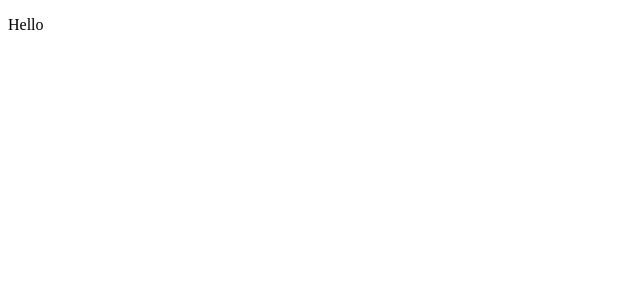
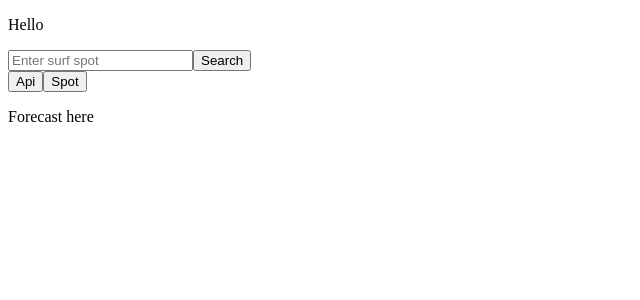
Before and after one commit to Munchlaxx/SwellHack, a React (Create React App) app: page / in a window 1280 px wide. Shown: the top 300 px of the page, without its empty margins (0-640 px from the left). Built offline with nearby package versions, Linux system fonts and the light colour scheme.

Commit message:
working api call

```diff
--- a/package.json
+++ b/package.json
@@ -5,7 +5,8 @@
   "dependencies": {
     "react": "^16.8.6",
     "react-dom": "^16.8.6",
-    "react-scripts": "3.0.1"
+    "react-scripts": "3.0.1",
+    "tachyons": "^4.11.1"
   },
   "scripts": {
     "start": "react-scripts start",
--- a/src/App.js
+++ b/src/App.js
@@ -1,19 +1,62 @@
 import React, {Component} from 'react';
 import './App.css';
-
+import SearchBox from './components/Searchbar';
+import SurfForecast from './components/SurfForecast';
+import spotData from './data';
 class App extends Component {
   constructor(){
     super()
     this.state = {
+      spotInfo : {},
+      swellHeight : null,
+      waveHeight : null,
+      wavePeriod : null,
+      windSpeed : null,
+      windDirection : null,
+      waterTemperature: null,
+      airTemperature : null
 
     }
   }
 
+  getSwellData = async (event) => {
+    const spotObj = this.findSpot();
+    const lat = spotObj.lat;
+    const lng = spotObj.long;
+    const params = spotObj.weatherParams;
+    const api_call = await fetch(`https://api.stormglass.io/v1/weather/point?lat=${lat}&lng=${lng}&params=${params}`, {
+      headers: {
+        'Authorization': 'f0407b78-95be-11e9-9c0e-0242ac130004-f0407c86-95be-11e9-9c0e-0242ac130004'
+      }
+    });
+    const data = await api_call.json();
+    console.log(data);
+    this.setState({
+      swellHeight : null,
+      waveHeight : null,
+      wavePeriod : null,
+      windSpeed : null,
+      windDirection : null,
+      waterTemperature: null,
+      airTemperature : null
+    });
+  }
+
+  findSpot = () => {
+    console.log(spotData.spots[0]);
+      this.setState({
+        spotInfo: spotData
+      });
+      return spotData.spots[0];
+
+  }
 
   render(){
     return (
       <div >
       <p>Hello</p>
+      <SearchBox />
+      <SurfForecast getSwellData ={this.getSwellData} findSpot = {this.findSpot}/>
       </div>
     );
   }
--- /dev/null
+++ b/src/components/Searchbar.js
@@ -0,0 +1,15 @@
+import React from 'react';
+
+const SearchBox = () => {
+  return (
+    <div>
+      <input//pa3 ba b--green bg-lightest-blue
+        type="seach" //pa2
+        placeholder="Enter surf spot"
+      />
+      <button>Search</button>
+    </div>
+  );
+}
+
+export default SearchBox;
--- /dev/null
+++ b/src/components/SurfForecast.js
@@ -0,0 +1,13 @@
+import React from 'react';
+
+const SurfForecast = (props) => {
+  return (
+    <div>
+      <button onClick={props.getSwellData}>Api</button>
+      <button onClick={props.findSpot}>Spot</button>
+      <p>Forecast here</p>
+    </div>
+  );
+}
+
+export default SurfForecast;
--- /dev/null
+++ b/src/data.js
@@ -0,0 +1,14 @@
+const spotData = {
+
+    spots: [{
+        lat : 21.6649,
+        long : 158.0530,
+        spot : "Banzai Pipeline",
+        region : "Hawaii",
+        weatherParams: "swellHeight,waveHeight,wavePeriod,windSpeed,windDirection,waterTemperature,airTemperature",
+        time : new Date().getTime(),
+    },
+    ]
+}
+
+export default spotData;
```
Also changed, not shown: 2 other files (tests, documents, lock files or other folders).
